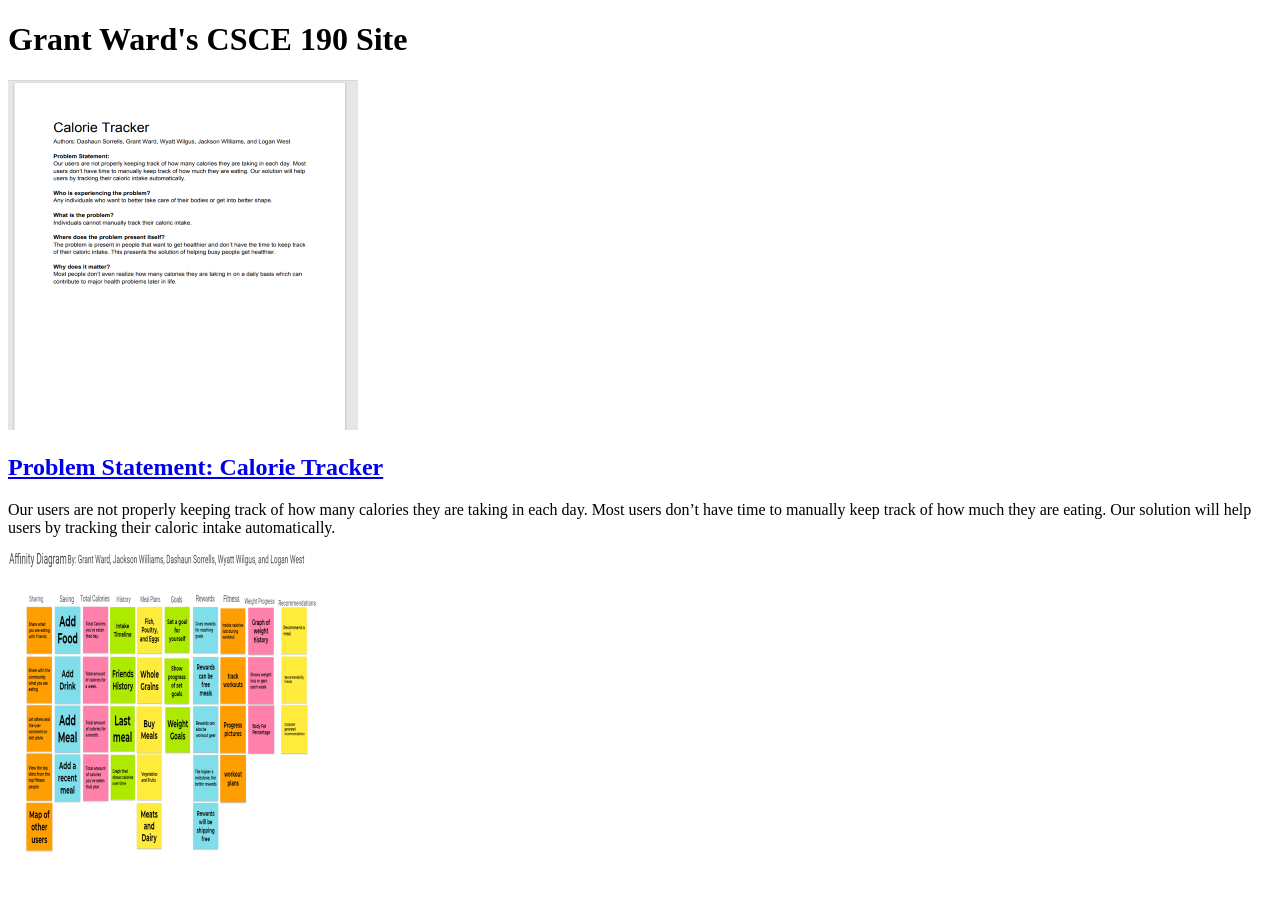
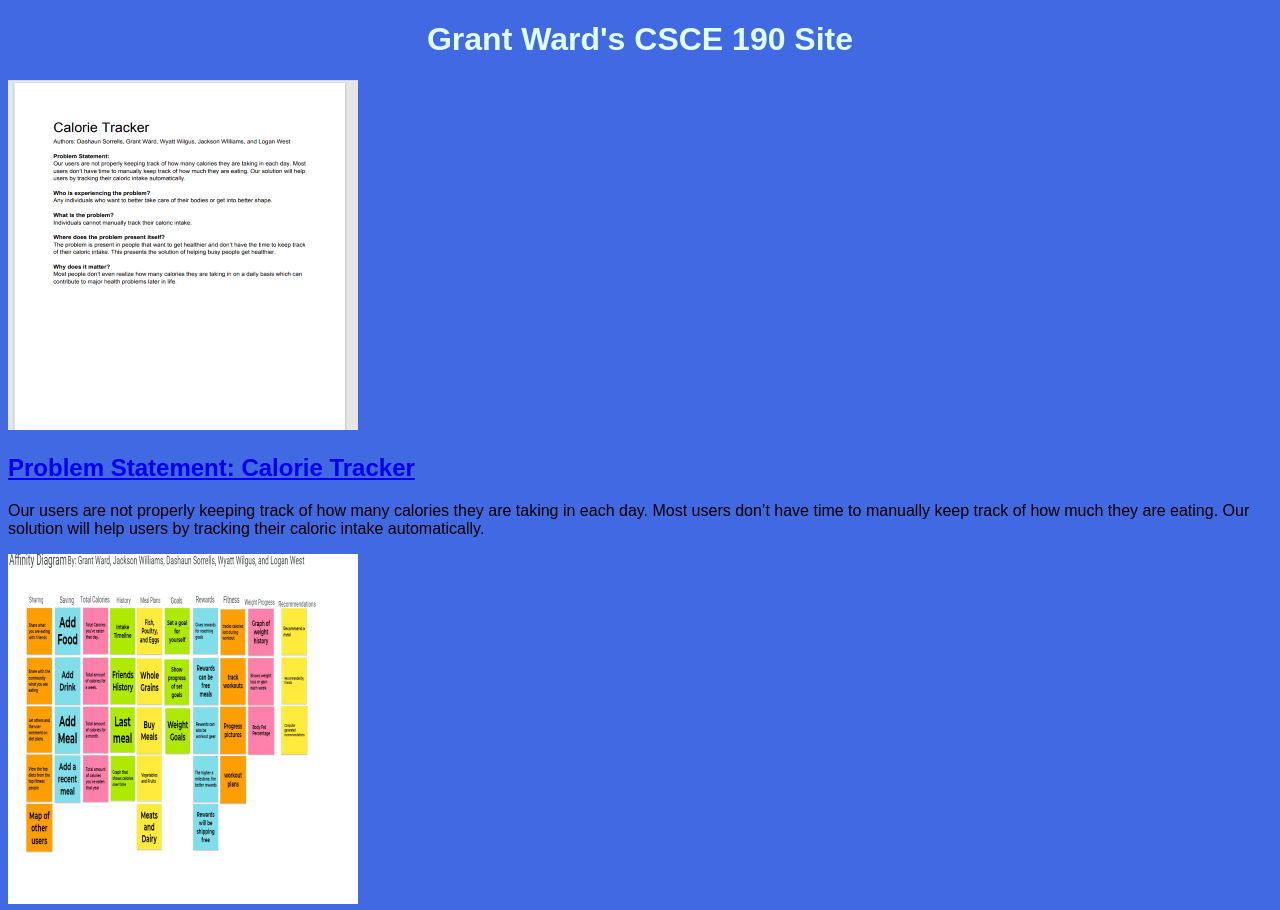
Before and after one commit to grantward01/grantward01.github.io, a plain HTML site: page index.html in a window 1280 px wide. Shown: the top 910 px of the page. Drawn offline with Linux system fonts and the light colour scheme.

Commit message:
Add files via upload

```diff
--- a/index.html
+++ b/index.html
@@ -2,6 +2,7 @@
 <html>
     <head>
 <title>CSCE 190: Grant Ward</title>
+<link rel="stylesheet" href="styles.css">
     </head>
     <body>
         <h1>Grant Ward's CSCE 190 Site</h1>
--- /dev/null
+++ b/styles.css
@@ -0,0 +1,9 @@
+body {
+    background: royalblue;
+    font-family:Arial, Helvetica, sans-serif;
+}
+
+h1{
+    color:lightcyan;
+    text-align:center;
+}
```
